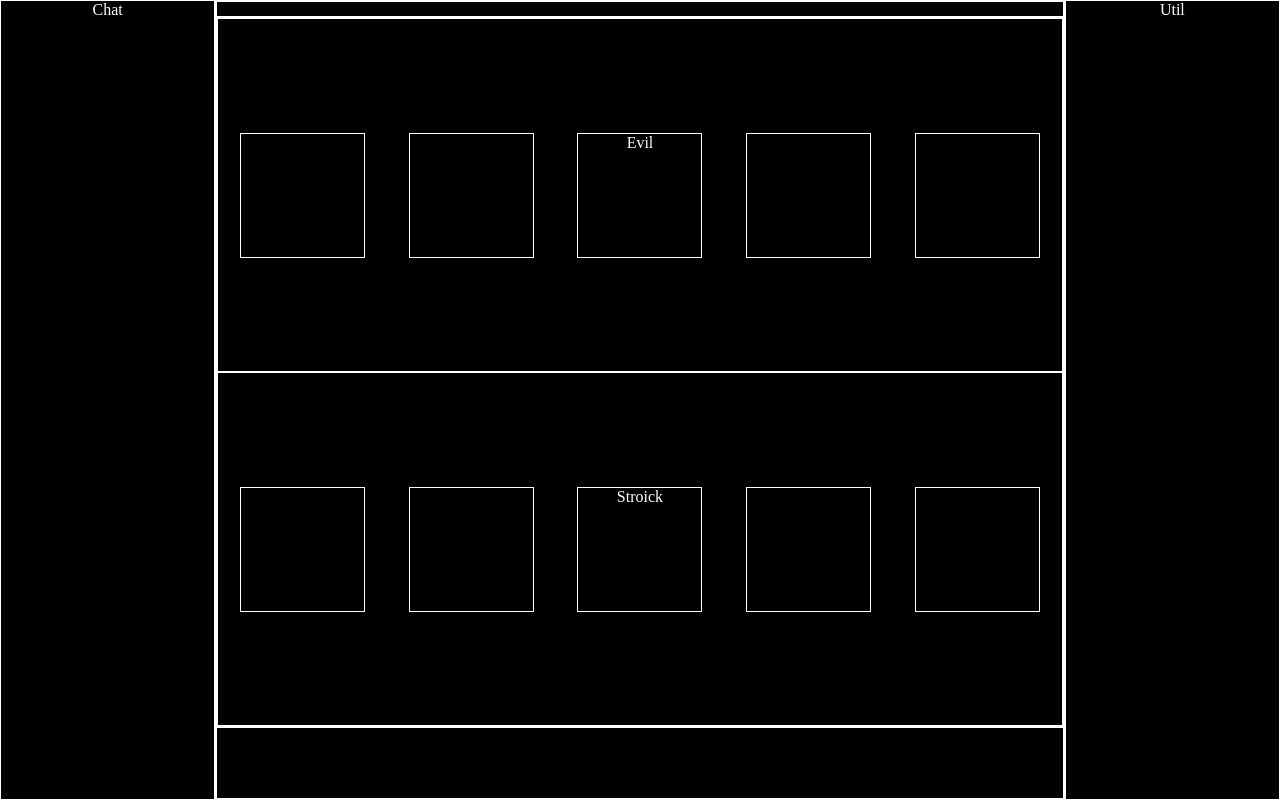
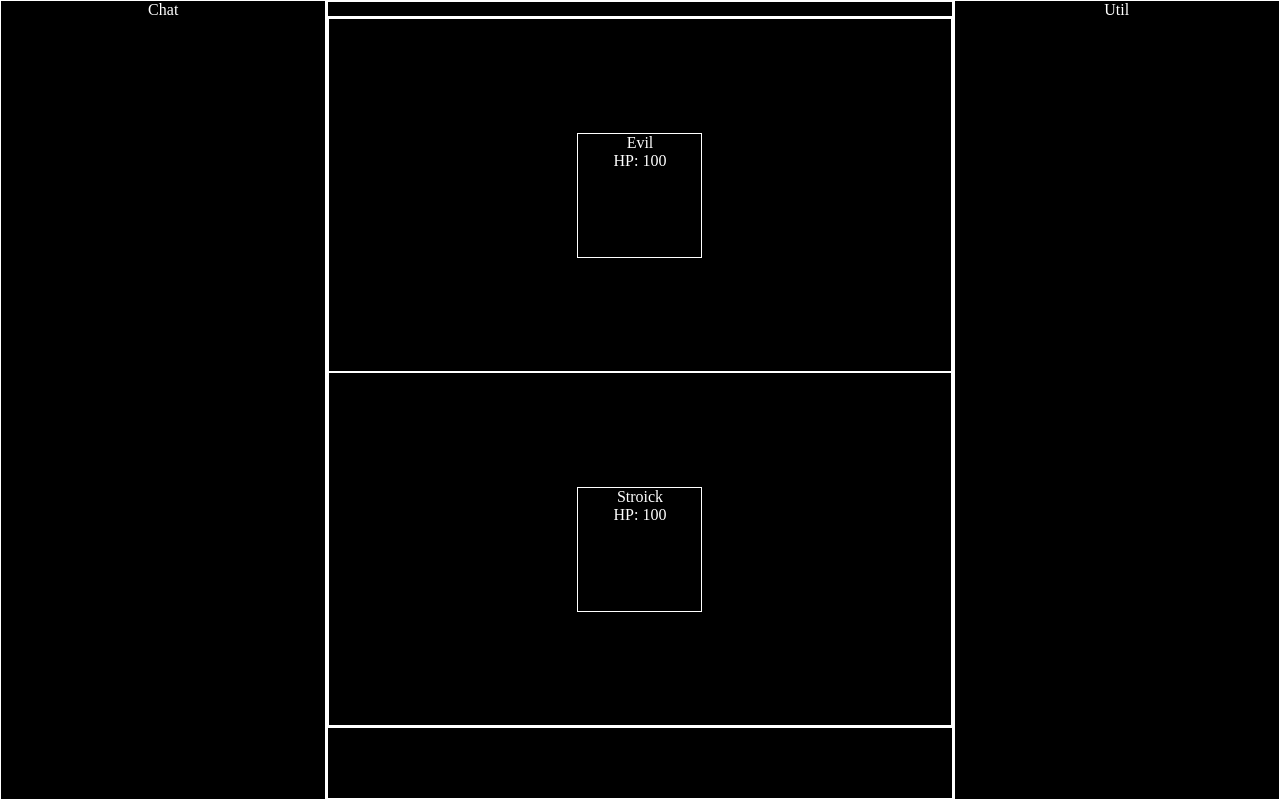
Before and after one commit to StroickMayis/textBasedGame, a plain HTML site: page index.html in a window 1280 px wide. Drawn offline with Linux system fonts and the light colour scheme.

Commit message:
feat: add DOM handler

```diff
--- a/index.css
+++ b/index.css
@@ -50,7 +50,7 @@ body {
     flex: 10 1 auto;
 }
 
-.targetBar {
+.NPCBar {
     border: 1px solid white;
     flex: 1 1 auto;
     display: flex;
@@ -58,7 +58,7 @@ body {
     align-items: center;
 }
 
-.casterBar {
+.PCBar {
     border: 1px solid white;
     flex: 1 1 auto;
     display: flex;
@@ -66,13 +66,13 @@ body {
     align-items: center;
 }
 
-.target {
+.NPC {
     border: 1px solid white;
     width: 125px;
     height: 125px;
 }
 
-.caster {
+.PC {
     border: 1px solid white;
     width: 125px;
     height: 125px;
--- a/index.html
+++ b/index.html
@@ -17,19 +17,9 @@
 
         </div>
         <div class="midBar">
-            <div class="targetBar">
-                <div class="target"></div>
-                <div class="target"></div>
-                <div class="target">Evil</div>
-                <div class="target"></div>
-                <div class="target"></div>
+            <div class="NPCBar">
             </div>
-            <div class="casterBar">
-                <div class="caster"></div>
-                <div class="caster"></div>
-                <div class="caster">Stroick</div>
-                <div class="caster"></div>
-                <div class="caster"></div>
+            <div class="PCBar">
             </div>
         </div>
         <div class="botBar">
--- a/index.js
+++ b/index.js
@@ -28,7 +28,7 @@ const combatLog = {
             against a defend roll of ${defendRoll} and a defend bonus of ${defendBonus}.
             Total Attack: ${attack} vs. Total Defend: ${defend}`);
     },
-    damageDisplay: function(damage) {
+    damageDisplay: function (damage) {
         let damageRollDisplay = [];
         damageRollDisplay[0] = ``;
         if (sumOfArray(damage) < 1) {
@@ -38,7 +38,7 @@ const combatLog = {
         }
         let damageBonus = popArrayPopValue(damage);
         let damageCopy = popArrayArrayValue(damage);
-        for(let i = 0; i < damageCopy.length; i++) {
+        for (let i = 0; i < damageCopy.length; i++) {
             damageRollDisplay[0] += `${damageCopy[i]} + `
         }
         damageRollDisplay[0] += `a ${damageBonus} bonus`;
@@ -188,7 +188,7 @@ const allAbilities = [];
 function defineAllAbilities() {
     allAbilities[0] = {
         name: `Attack`,
-        effect: function(caster, target) {effect.attack(caster, target)},
+        effect: function (caster, target) { effect.attack(caster, target) },
     }
     // allAbilities[1] = {
     //     name: `Powerful Strike`,
@@ -376,15 +376,18 @@ function defineAllTalents() {
 
 // Index 0 is always the main/player character
 
-const party = {
+const PCs = {
+    name: `PC`,
     charList: [],
 }
 
-const encounter = {
+const NPCs = {
+    name: `NPC`,
     charList: [],
 }
 
 const unassignedGroup = {
+    name: `Unassigned`,
     charList: [],
 }
 
@@ -394,7 +397,7 @@ const unassignedGroup = {
 
 function Char(name, race) {
     this.name = `${name}`;
-
+    this.groupName = ``;
     this.raceName = `${race.name}`;
     this.talent1Name = ``;
     this.talent2Name = ``;
@@ -433,6 +436,7 @@ function Char(name, race) {
         if (abilityIndex in this.abilities) {
             allAbilities[abilityIndex].effect(this, target);
         }
+        DOM.update();
     }
     this.getTalentNames = function () {
         return this.talent1Name + this.talent2Name;
@@ -475,6 +479,7 @@ function characterCreator(name, race, talent1, talent2, group) {
     }
     function assignGroup(group) {
         const targetChar = unassignedGroup.charList[unassignedGroup.charList.length - 1];
+        targetChar.groupName = group.name;
         group.charList.push(targetChar);
         unassignedGroup.charList.pop();
     }
@@ -485,14 +490,75 @@ function characterCreator(name, race, talent1, talent2, group) {
 
 /* #endregion Char Creation*/
 
+/* #region  DOM */
+const DOM = {
+    PCBar: document.querySelector(`.PCBar`),
+    NPCBar: document.querySelector(`.NPCBar`),
+    selectPC: function (target) {
+        if(target.className === `PC`) {
+            if(target.style.borderColor === `blue`) {
+                target.style.borderColor = `White`;
+            } else {
+                target.style.borderColor = `Blue`;
+            }
+        } else {
+            // then set all border colors to white
+        }
+    },
+    listenForPCSelection: function () {
+        this.PCBar.addEventListener(`click`, (e) => {
+            console.log(e.target)
+            if(e.target.className === `PC`) {
+                this.selectPC(e.target);
+            }
+        })
+    },
+    update: function () {
+        this.PCBar.innerHTML = ``;
+        this.NPCBar.innerHTML = ``;
+        for(let i = (PCs.charList.length - 1); i >= 0; i--) {
+            this.createChar(PCs.charList[i], i)
+        };
+        for(let i = (NPCs.charList.length - 1); i >= 0; i--) {
+            this.createChar(NPCs.charList[i], i)
+        };
+    },
+    createChar: function (char, charListIndex) {
+        const i = document.createElement(`div`);
+        i.className = char.groupName;
+        i.innerHTML = `<div data-group-index=${charListIndex} class="name">${char.name}</div>
+                       <div class="HP">HP: ${char.hp}</div>`
+        switch(char.groupName) {
+            case `PC`:
+                this.PCBar.append(i)
+            break;
+
+            case `NPC`:
+                this.NPCBar.append(i)
+            break;
+
+            case `Unassigned`:
+                console.log(`Error: Tried to put char with unassigned group onto DOM.`);
+            break;
+
+            default:
+                console.log(`Error: Something weird happened here.`);
+            break;
+        }
+    },
+}
+/* #endregion DOM*/
 
 defineAllAbilities();
 defineAllWeapons();
 defineAllRaces();
 defineAllTalents();
 
-characterCreator(`Stroick`, allRaces[0], allTalents[0], allTalents[1], party);
-characterCreator(`Evil`, allRaces[1], allTalents[4], allTalents[5], encounter);
+characterCreator(`Stroick`, allRaces[0], allTalents[0], allTalents[1], PCs);
+characterCreator(`Evil`, allRaces[1], allTalents[4], allTalents[5], NPCs);
 
-const stroick = party.charList[0];
-const evil = encounter.charList[0];
+const stroick = PCs.charList[0];
+const evil = NPCs.charList[0];
+
+DOM.update();
+DOM.listenForPCSelection();
```
